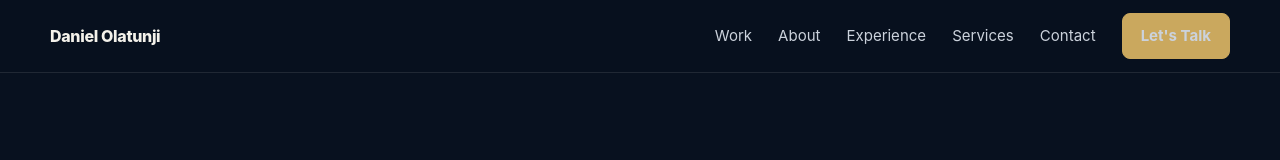
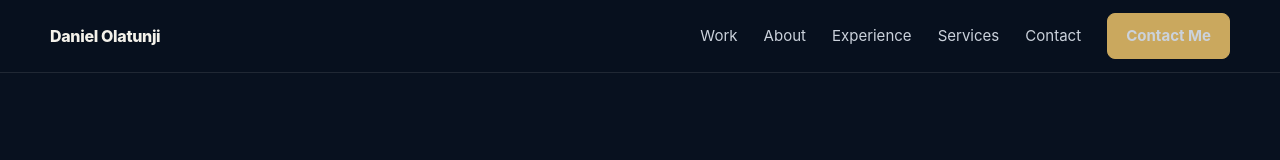
Before and after one commit to oreoluwadaniel/daniel-olatunji-portfolio, a Next.js app: page / in a window 1280 px wide. Shown: the top 160 px of the page. Built offline with nearby package versions, Linux system fonts and the light colour scheme.

Commit message:
Improve mobile navigation accessibility

```diff
--- a/components/Header.tsx
+++ b/components/Header.tsx
@@ -1,4 +1,4 @@
- "use client";
+"use client";
 
 import { useState } from "react";
 import Link from "next/link";
@@ -10,19 +10,19 @@ export default function Header() {
     <header className="nav">
       <div className="container nav-inner">
         <Link className="brand" href="/">Daniel Olatunji</Link>
-        <nav className="nav-links">
+        <nav className="nav-links" aria-label="Primary navigation">
           {links.map(([label, href]) => <Link key={href} href={href}>{label}</Link>)}
-          <Link className="btn btn-primary" href="/contact">Let's Talk</Link>
+          <Link className="btn btn-primary" href="/contact">Contact Me</Link>
         </nav>
-        <button className="menu" onClick={() => setOpen(!open)} aria-label="Toggle navigation">Menu</button>
+        <button className="menu" type="button" onClick={() => setOpen(!open)} aria-label={open ? "Close navigation" : "Open navigation"} aria-expanded={open} aria-controls="mobile-navigation">Menu</button>
       </div>
       {open && (
-        <div className="container" style={{paddingBottom:18}}>
+        <nav id="mobile-navigation" className="container" aria-label="Mobile navigation" style={{paddingBottom:18}}>
           <div className="card" style={{display:"grid", gap:10}}>
             {links.map(([label, href]) => <Link key={href} href={href} onClick={() => setOpen(false)}>{label}</Link>)}
-            <Link className="btn btn-primary" href="/contact" onClick={() => setOpen(false)}>Let's Talk</Link>
+            <Link className="btn btn-primary" href="/contact" onClick={() => setOpen(false)}>Contact Me</Link>
           </div>
-        </div>
+        </nav>
       )}
     </header>
   );
```
